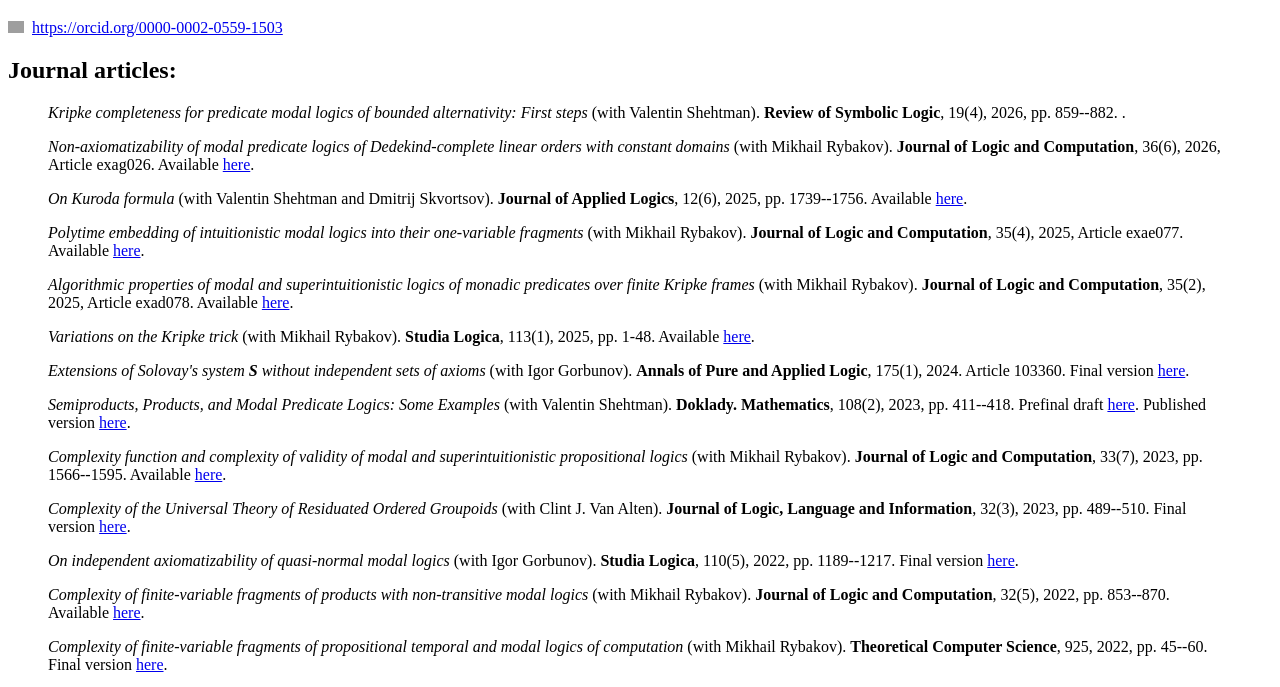
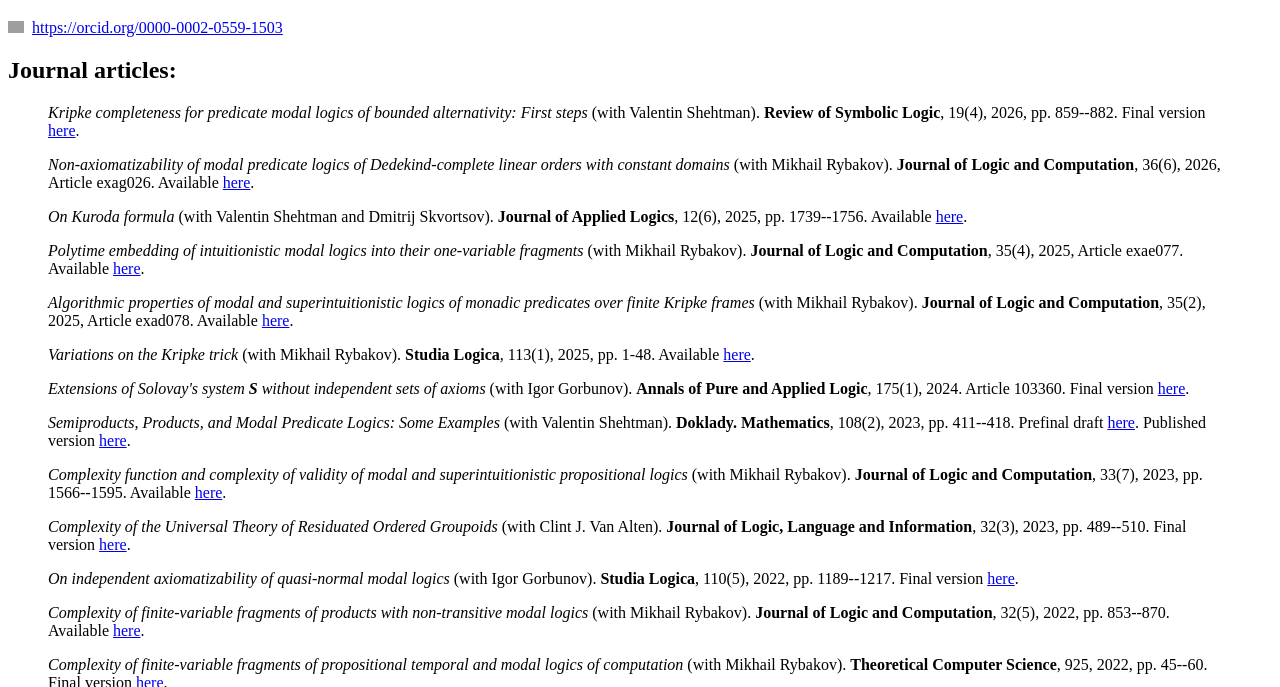
Before and after one commit to dshkatov/dshkatov.github.io, a plain HTML site: page publications.html in a window 1280 px wide. Shown: the part 61-748 px from the top of the page. Drawn offline with Linux system fonts and the light colour scheme; grey boxes are pictures that could not be loaded.

Commit message:
Add files via upload

```diff
--- a/publications.html
+++ b/publications.html
@@ -23,7 +23,7 @@
   <i> Kripke completeness for predicate modal logics of bounded alternativity:
   First steps </i> (with Valentin Shehtman).  <b>Review of Symbolic Logic</b>, 19(4),
   2026, pp. 859--882.
-   <a href="https://www.cambridge.org/core/journals/review-of-symbolic-logic/article/kripke-completeness-for-predicate-modal-logics-of-bounded-alternativity-first-steps/146AE5B654921EAB96452282801281E3"></a>.
+   Final version <a href="https://www.cambridge.org/core/journals/review-of-symbolic-logic/article/kripke-completeness-for-predicate-modal-logics-of-bounded-alternativity-first-steps/146AE5B654921EAB96452282801281E3">here</a>.
 </blockquote>
 
 
```
